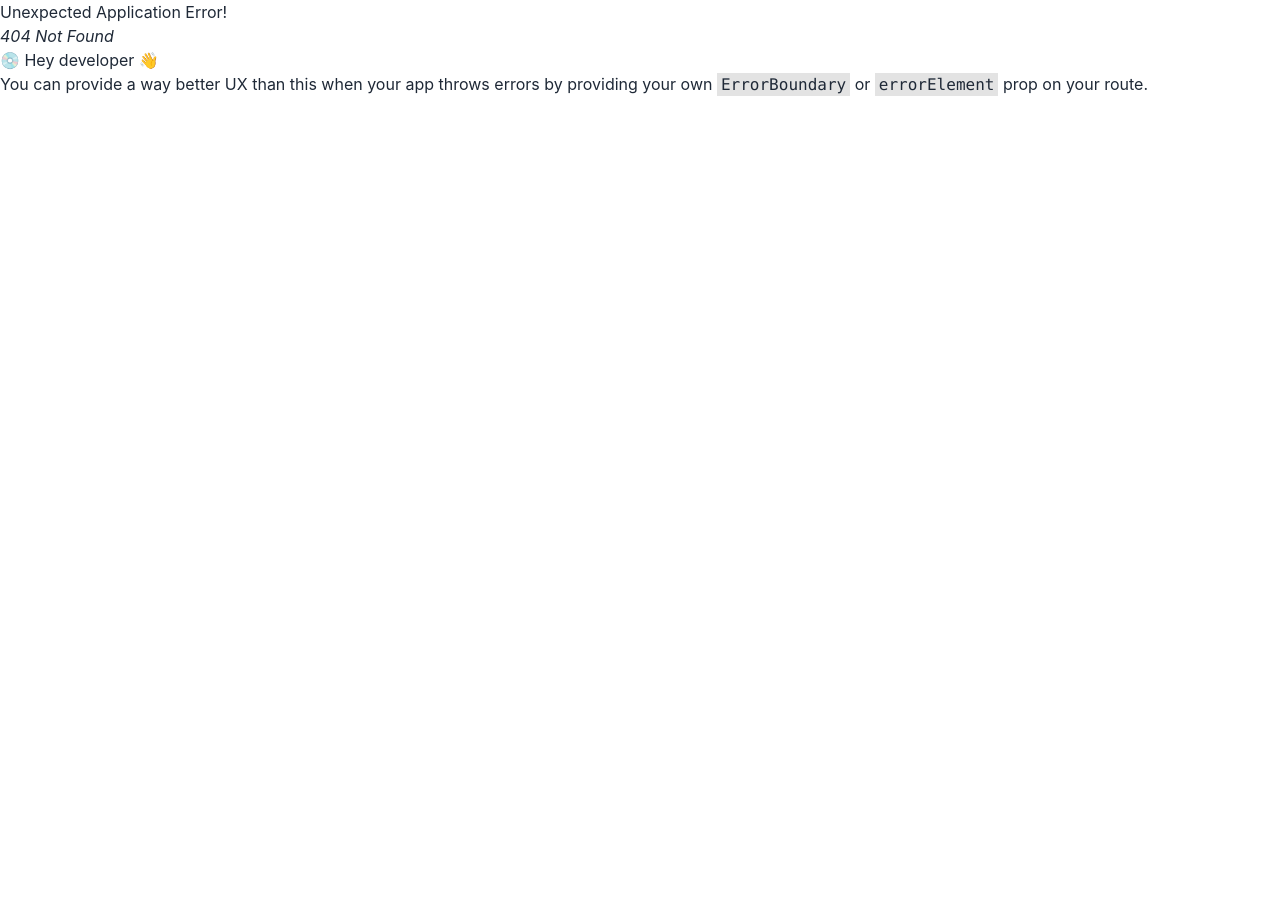
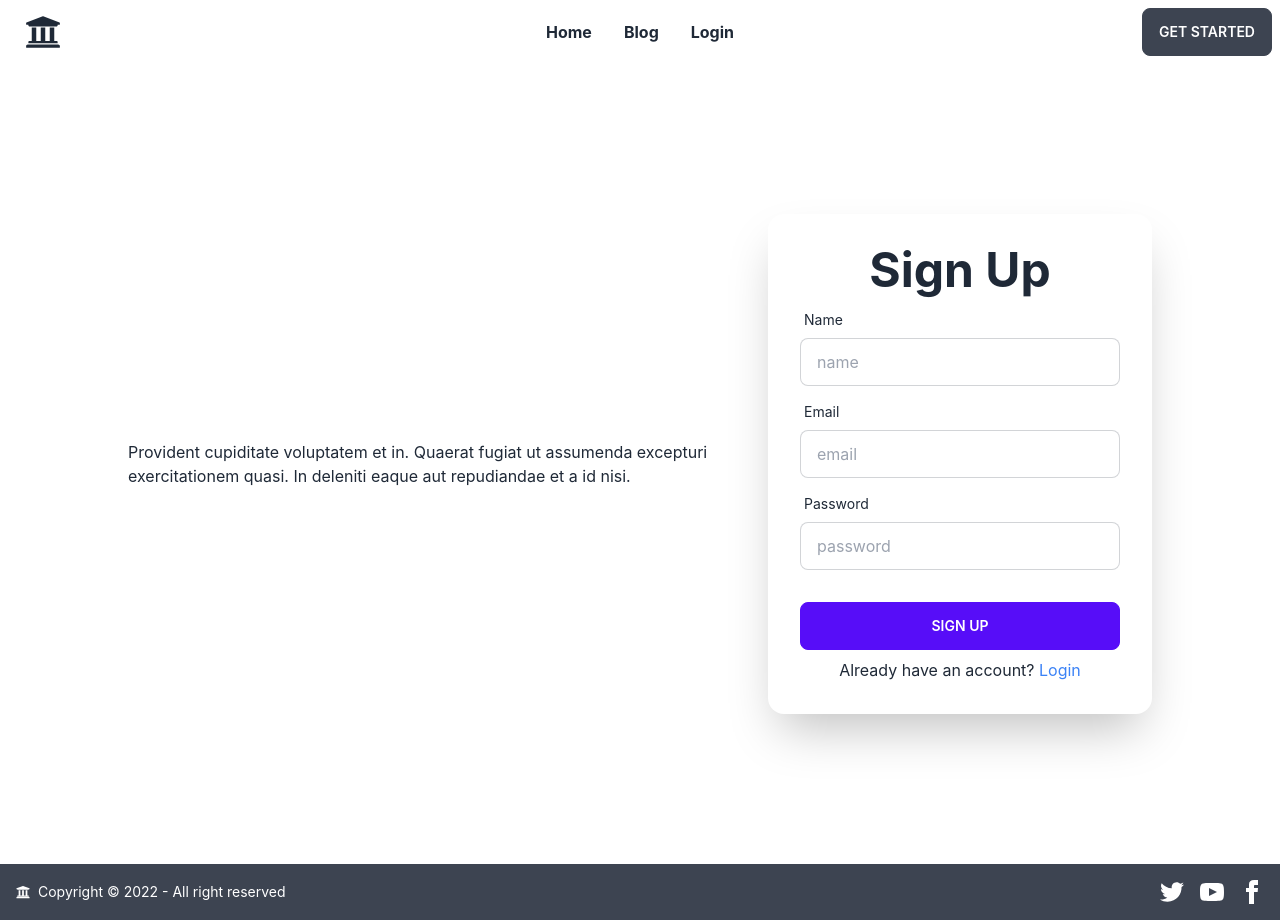
Before and after one commit to Rakib86547/assignment-11-client, a React (Create React App) app: page /signup in a window 1280 px wide. Before the commit this address had no page. Before the commit the page ends 800 px from the top, so only its background shows below. Built offline with nearby package versions, Linux system fonts and the light colour scheme.

Commit message:
sign up design

```diff
--- a/src/pages/Login/Login.js
+++ b/src/pages/Signup/SignUp.js
@@ -1,10 +1,9 @@
 import React from 'react';
 import { Link } from 'react-router-dom';
-import {FaGoogle, FaGithub} from 'react-icons/fa';
-const Login = () => {
+
+const SignUp = () => {
     return (
         <div>
-            <h1>login</h1>
             <div>
                 <div className="hero min-h-screen">
                     <div className="hero-content flex-col lg:flex-row">
@@ -14,30 +13,30 @@ const Login = () => {
                         </div>
                         <div className="card w-1/2 flex-shrink-0 max-w-sm shadow-2xl bg-base-100">
                             <form className="card-body">
-                            <h1 className="text-5xl font-bold text-center">Login now!</h1>
+                                <h1 className="text-5xl font-bold text-center">Sign Up</h1>
+                                <div className="form-control">
+                                    <label className="label">
+                                        <span className="label-text">Name</span>
+                                    </label>
+                                    <input type="text" placeholder="name" className="input input-bordered" />
+                                </div>
+
                                 <div className="form-control">
                                     <label className="label">
                                         <span className="label-text">Email</span>
                                     </label>
-                                    <input type="text" placeholder="email" className="input input-bordered" />
+                                    <input type="email" placeholder="email" className="input input-bordered" />
                                 </div>
                                 <div className="form-control">
                                     <label className="label">
                                         <span className="label-text">Password</span>
                                     </label>
-                                    <input type="text" placeholder="password" className="input input-bordered" />
-                                    <label className="label">
-                                        <Link href="#" className="label-text-alt link link-hover">Forgot password?</Link>
-                                    </label>
+                                    <input type="password" placeholder="password" className="input input-bordered" />
                                 </div>
                                 <div className="form-control mt-6">
-                                    <button className="btn btn-primary">Login</button>
+                                    <button className="btn btn-primary">Sign Up</button>
                                 </div>
-                                <div className='flex justify-center text-4xl'>
-                                    <button><FaGoogle className='mr-4'/></button>
-                                    <button> <FaGithub/></button>
-                                </div>
-                                <p className='text-center'>Don`t have an account? <Link to='/signup' className='text-blue-500'>Sign Up</Link></p>
+                                <p className='text-center'>Already have an account? <Link to='/signup' className='text-blue-500'>Login</Link></p>
                             </form>
                         </div>
                     </div>
@@ -47,4 +46,4 @@ const Login = () => {
     );
 };
 
-export default Login;
+export default SignUp;
--- a/src/routes/Router/Router.js
+++ b/src/routes/Router/Router.js
@@ -5,6 +5,7 @@ import AllServices from "../../pages/Home/AllServices/AllServices";
 import Home from "../../pages/Home/Home/Home";
 import ServicesDetails from "../../pages/Home/ServicesDetails/ServicesDetails";
 import Login from "../../pages/Login/Login";
+import SignUp from "../../pages/Signup/SignUp";
 
 const router = createBrowserRouter([{
     path: '/',
@@ -23,6 +24,10 @@ const router = createBrowserRouter([{
             element: <Login></Login>
         },
         {
+            path: '/signup',
+            element: <SignUp></SignUp>
+        },
+        {
             path: '/all_services',
             element: <AllServices></AllServices>
         },
```
Also changed, not shown: src/assest/login/1.png (added), src/assest/login/undraw_Mobile_login_re_9ntv.png (added).
